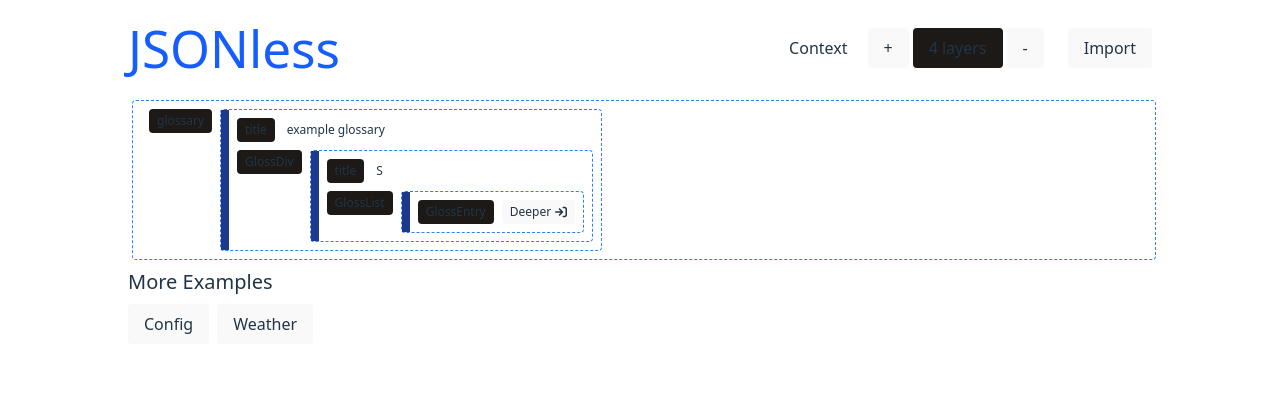
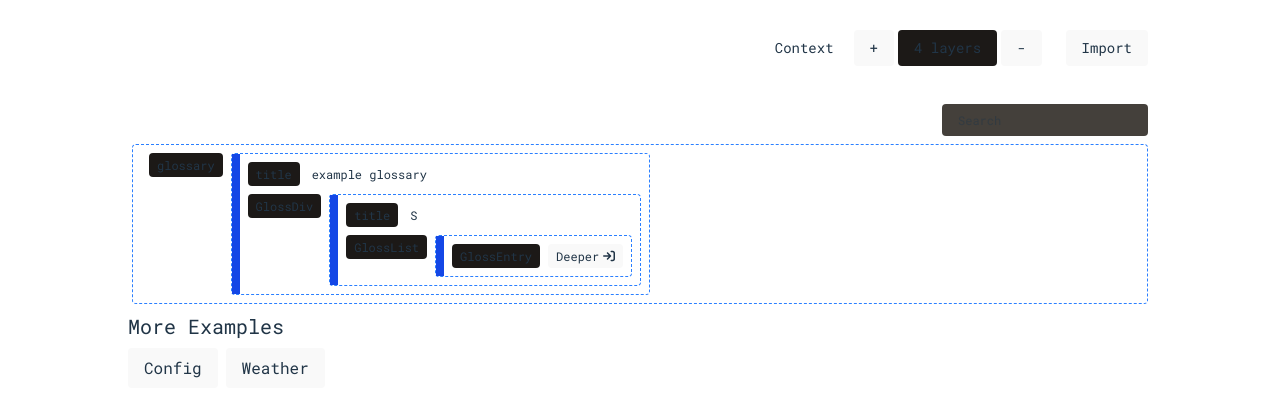
Before and after one commit to foopod/json-viewer, a React (Vite) app: page / in a window 1280 px wide. Shown: the top 416 px of the page. Built offline with nearby package versions, Linux system fonts and the light colour scheme.

Commit message:
add search functionality

```diff
--- a/index.html
+++ b/index.html
@@ -5,6 +5,9 @@
     <link rel="icon" type="image/svg+xml" href="/vite.svg" />
     <meta name="viewport" content="width=device-width, initial-scale=1.0" />
     <title>JSONless</title>
+    <link rel="preconnect" href="https://fonts.googleapis.com">
+    <link rel="preconnect" href="https://fonts.gstatic.com" crossorigin>
+    <link href="https://fonts.googleapis.com/css2?family=Roboto+Mono&display=swap" rel="stylesheet">
   </head>
   <body>
     <div id="root"></div>
--- a/src/App.tsx
+++ b/src/App.tsx
@@ -3,11 +3,9 @@
 import RenderedObject from './components/RenderedObject'
 import ImportDialog from './components/ImportDialog'
 import { config, weatherData } from './data/examples'
-import { PiArrowULeftUpFill } from 'react-icons/pi'
-
-type JsonValue = string | number | boolean | null | JsonObject | JsonArray;
-type JsonObject = { [key: string]: JsonValue };
-type JsonArray = JsonValue[];
+import { FaArrowTurnUp, FaChevronLeft, FaChevronRight } from 'react-icons/fa6'
+import { FaHome } from 'react-icons/fa'
+import { searchJsonPathsSimple, type JsonObject, type JsonValue } from './utilities/utilities'
 
 function App() {
   const [data, setData] = useState({})
@@ -15,6 +13,10 @@
   const [currentPath, setCurrentPath] = useState<string[]>([])
   const [isDialogOpen, setDialogOpen] = useState(false)
   const [visibleLayers, setVisibleLayers] = useState(4)
+
+  const [search, setSearch] = useState("")
+  const [searchResults, setSearchResults] = useState<string[][]>([])
+  const [searchResultIndex, setSearchResultsIndex] = useState(0)
 
   useEffect(() => {
     const exampleData = {
@@ -52,6 +54,20 @@
     setVisibleData(getValueAtPath(data, currentPath))
   }, [currentPath])
 
+  useEffect(() => {
+    if (search.length > 1) {
+      onSearch(search)
+    } else {
+      setSearchResults([])
+    }
+  }, [search])
+
+  useEffect(() => {
+    if (searchResults.length > 0) {
+      setCurrentPath(searchResults[searchResultIndex])
+    }
+  }, [searchResults, searchResultIndex])
+
   const getValueAtPath = (obj: JsonValue, path: string[]): JsonValue => {
     let current = obj;
     for (const key of path) {
@@ -76,13 +92,13 @@
   }
 
   const popPath = () => {
-    if (currentPath){
+    if (currentPath) {
       setCurrentPath(currentPath.slice(0, -1))
     }
   }
 
   const delveDeeper = (path: string[], step: boolean = true) => {
-    if(step){
+    if (step) {
       const next = path[0]
       setCurrentPath([...currentPath, next])
     } else {
@@ -91,16 +107,23 @@
   }
 
   const jumpToPath = (index: number) => {
-    const newPath = currentPath.slice(0, index+1)
+    const newPath = currentPath.slice(0, index + 1)
     setCurrentPath(newPath)
+  }
+
+
+
+  const onSearch = (text: string) => {
+    const results = searchJsonPathsSimple(data, text, false)
+    setSearchResults(results)
   }
 
   return (
     <>
       <div className='max-w-5xl mx-auto'>
-        <div className='flex justify-between items-center'>
-          <h1 className='my-5'><a className='text-blue-600 transition-colors duration-300 cursor-pointer hover:text-blue-500' href='/'>JSONless</a></h1>
-          <div className='flex gap-1'>
+        <div className='flex justify-between items-center mx-1'>
+          <h1 className='my-5'><a className='text-white transition-colors duration-300 cursor-pointer hover:text-blue-500' href='/'>JSONless</a></h1>
+          <div className='flex gap-1 text-sm'>
             <div className='py-2 px-4'>Context</div>
             <button onClick={() => { setVisibleLayers(p => p + 1) }} className='py-2 px-4 bg-stone-900 rounded-sm hover:bg-blue-700 transition-colors duration-300 cursor-pointer'>
               +
@@ -119,18 +142,24 @@
         </div>
         <ImportDialog isOpen={isDialogOpen} onUpload={onJSONLoad} onClose={() => { setDialogOpen(false) }} />
         <div className='text-xs'>
+          <div className='flex justify-between m-1 my-2'>
             <div className='flex'>
               {currentPath.length > 0 &&
                 <>
+                  <div className='flex gap-1'>
+                    <button onClick={() => { jumpToPath(-1) }} className='py-2 px-4 bg-stone-900 rounded-sm hover:bg-blue-700 transition-colors duration-300 cursor-pointer'>
+                      <FaHome size={"1.5em"} />
+                    </button>
                     <button onClick={popPath} className='py-2 px-4 bg-stone-900 rounded-sm hover:bg-blue-700 transition-colors duration-300 cursor-pointer'>
-                <PiArrowULeftUpFill size={"1.5em"} />
+                      <FaArrowTurnUp size={"1.5em"} />
                     </button>
-              <div className='text-lg mx-4'>
+                  </div>
+                  <div className='flex items-center text-base mx-2'>
                     {
                       currentPath.map((item, index) => {
                         return (
                           <span key={`${item}-${index}`}>
-                        <span> / </span><span onClick={() => {jumpToPath(index)}} className='hover:text-blue-400 hover:underline transition-colors duration-300 cursor-pointer'>{item}</span>
+                            <span className='mx-1'>/</span><span onClick={() => { jumpToPath(index) }} className='hover:text-blue-400 hover:underline transition-colors duration-300 cursor-pointer'>{item}</span>
                           </span >
                         )
                       })
@@ -139,16 +168,61 @@
                 </>
               }
             </div>
-          <RenderedObject item={visibleData} layersLeft={visibleLayers} path={[]} delve={delveDeeper}/>
+            <div className="relative">
+              <input
+                type='text'
+                className='py-2 px-4 pr-10 bg-stone-700 rounded-sm w-full'
+                placeholder='Search'
+                value={search}
+                onChange={(e) => { setSearch(e.target.value) }}
+              />
+              {search && (
+                <button
+                  onClick={() => setSearch('')}
+                  className="absolute right-2 top-1/2 transform -translate-y-1/2 text-stone-400 hover:text-stone-200 transition-colors"
+                  type="button"
+                >
+                  ✕
+                </button>
+              )}
             </div>
+          </div>
+          {searchResults.length === 0 ?
             <div>
+              <RenderedObject item={visibleData} layersLeft={visibleLayers} path={[]} delve={delveDeeper} searchTerm={''} />
+            </div>
+            :
+            <div>
+              <div className='flex mx-1 gap-5 my-2'>
+                <h2 className='text-2xl'>Search Results</h2>
+                <div className='flex gap-1'>
+                  <button
+                    disabled={searchResultIndex === 0}
+                    onClick={() => { setSearchResultsIndex(prev => Math.max(prev - 1)) }}
+                    className='py-2 px-4 bg-stone-900 rounded-sm hover:bg-blue-700 disabled:bg-stone-900 disabled:opacity-50 disabled:cursor-default transition-colors duration-300 cursor-pointer'>
+                    <FaChevronLeft size={"1.5em"} />
+                  </button>
+                  <div className='py-2 px-4 bg-stone-900 rounded-sm'>{searchResultIndex + 1} / {searchResults.length}</div>
+                  <button
+                    disabled={searchResultIndex === (searchResults.length - 1)}
+                    onClick={() => { setSearchResultsIndex(prev => Math.min(prev + 1, searchResults.length - 1)) }}
+                    className='py-2 px-4 bg-stone-900 rounded-sm hover:bg-blue-700 disabled:bg-stone-900 disabled:opacity-50 disabled:cursor-default transition-colors duration-300 cursor-pointer'>
+                    <FaChevronRight size={"1.5em"} />
+                  </button>
+                </div>
+              </div>
+              <RenderedObject item={visibleData} layersLeft={visibleLayers} path={[]} delve={delveDeeper} searchTerm={search} />
+            </div>
+          }
+        </div>
+        <div className='min-h-50'>
           <h2 className='text-xl my-2'>More Examples</h2>
           <div className='flex gap-2'>
             <button onClick={() => { loadExample('config') }} className='py-2 px-4 bg-stone-900 rounded-sm hover:bg-blue-700 transition-colors duration-300 cursor-pointer'>Config</button>
             <button onClick={() => { loadExample('weather') }} className='py-2 px-4 bg-stone-900 rounded-sm hover:bg-blue-700 transition-colors duration-300 cursor-pointer'>Weather</button>
           </div>
         </div>
-      </div>
+      </div >
     </>
   )
 }
--- /dev/null
+++ b/src/components/Highlight.tsx
@@ -0,0 +1,43 @@
+import { useMemo } from "react";
+
+interface HighlightProps {
+  text: string;
+  searchTerm: string;
+  caseSensitive?: boolean;
+  className?: string;
+  highlightClassName?: string;
+}
+
+export const Highlight: React.FC<HighlightProps> = ({
+  text,
+  searchTerm,
+  caseSensitive = false,
+  className = "",
+  highlightClassName = "bg-yellow-200 text-yellow-900 rounded font-medium"
+}) => {
+  const highlightedText = useMemo(() => {
+    if (!searchTerm.trim()) {
+      return text;
+    }
+
+    console.log(text)
+
+    const flags = caseSensitive ? 'g' : 'gi';
+    const escapedTerm = searchTerm.replace(/[.*+?^${}()|[\]\\]/g, '\\$&');
+    const regex = new RegExp(`(${escapedTerm})`, flags);
+    const parts = text.split(regex);
+
+    return parts.map((part, index) => {
+      const isMatch = regex.test(part);
+      return isMatch ? (
+        <mark key={index} className={highlightClassName}>
+          {part}
+        </mark>
+      ) : (
+        part
+      );
+    });
+  }, [text, searchTerm, caseSensitive, highlightClassName]);
+
+  return <span className={className}>{highlightedText}</span>;
+};
--- a/src/components/ImportDialog.tsx
+++ b/src/components/ImportDialog.tsx
@@ -11,6 +11,7 @@
     const loadJSON = () => {
         if (validateJSON(text)){
             onUpload(text)
+            setText('')
         }
     }
 
--- a/src/components/RenderedObject.tsx
+++ b/src/components/RenderedObject.tsx
@@ -1,7 +1,8 @@
 import { useEffect, useState } from "react";
 import { FaArrowRightToBracket} from "react-icons/fa6";
+import { Highlight } from "./Highlight";
 
-function RenderedObject({ item, layersLeft, path, delve }: { item: any | any[], layersLeft: number, path: string[], delve: (path: string[], step: boolean) => void }) {
+function RenderedObject({ item, layersLeft, path, delve, searchTerm }: { item: any | any[], layersLeft: number, path: string[], delve: (path: string[], step: boolean) => void, searchTerm: string }) {
   const [isExpanded, setIsExpanded] = useState(layersLeft > 0)
 
   const valueType = typeof item;
@@ -25,21 +26,25 @@
     )
   }
 
+  if (item === null) {
+    return <span className="m-1 p-1 rounded-sm text-blue-300"><Highlight text={'null'} searchTerm={searchTerm}/></span>;
+  }
+
   if (['number', 'string'].includes(valueType)) {
     if (item === "") {
       item = '""'
     }
-    return <span className="m-1 p-1 rounded-sm" >{item}</span>;
+    return <span className={`m-1 p-1 rounded-sm ${valueType === "number" ? "text-green-200" : ''}`} ><Highlight text={item.toString()} searchTerm={searchTerm}/></span>;
   }
 
   if (valueType === 'boolean') {
-    return <span className="m-1 p-1 rounded-sm">{item ? 'true' : 'false'}</span>;
+    return <span className="m-1 p-1 rounded-sm text-amber-200"><Highlight text={item ? 'true' : 'false'} searchTerm={searchTerm}/></span>;
   }
 
   if (Array.isArray(item)) {
     return <ul className="m-1 p-1 rounded-sm border-l-3 border-blue-500" style={{ backgroundColor: "rgba(255, 255, 255, 0.05)" }}>
       {item.map((i, index) => {
-        return <li key={index}><RenderedObject item={i} layersLeft={layersLeft - 1} path={[...path, index.toString()]} delve={delve} /></li>
+        return <li key={index}><RenderedObject item={i} layersLeft={layersLeft - 1} path={[...path, index.toString()]} delve={delve} searchTerm={searchTerm}/></li>
       })}
     </ul>
   }
@@ -47,8 +52,8 @@
   if (valueType === 'object' && item !== null) {
     return (
       <>
-        <div className="flex m-1 rounded-sm border-1 border-dashed w-full border-blue-500" style={{ backgroundColor: "rgba(255, 255, 255, 0.05)"}}>
-          <div className="h-full w-2 bg-blue-900 transition-all duration-300 hover:w-4 cursor-pointer" onClick={() => { delve(path, false) }}></div>
+        <div className="flex m-1 rounded-sm border-1 border-dashed border-blue-500" style={{ backgroundColor: "rgba(255, 255, 255, 0.05)"}}>
+          <div className="h-full w-2 bg-blue-700 transition-all duration-300 hover:w-4 cursor-pointer" onClick={() => { delve(path, false) }}></div>
           <div className="flex flex-col p-1">
             {Object.entries(item).map(([key, value]) => {
               if (key === "") {
@@ -56,8 +61,8 @@
               }
               return (
                 <div className="flex" key={key}>
-                  <span className="m-1 px-2 py-1 rounded-sm h-fit rounded-sm bg-stone-900" >{key}</span>
-                  <RenderedObject item={value} key={key} layersLeft={layersLeft - 1} path={[...path, key]} delve={delve} />
+                  <span className="m-1 px-2 py-1 rounded-sm h-fit rounded-sm bg-stone-900" ><Highlight text={key} searchTerm={searchTerm}/></span>
+                  <RenderedObject item={value} key={key} layersLeft={layersLeft - 1} path={[...path, key]} delve={delve} searchTerm={searchTerm}/>
                 </div>
               )
             })}
--- a/src/index.css
+++ b/src/index.css
@@ -1,7 +1,7 @@
 :root {
-  font-family: system-ui, Avenir, Helvetica, Arial, sans-serif;
+  /* font-family: system-ui, Avenir, Helvetica, Arial, sans-serif; */
   line-height: 1.5;
-  font-weight: 400;
+  /* font-weight: 400; */
 
   color-scheme: light dark;
   color: rgba(255, 255, 255, 0.87);
@@ -12,6 +12,10 @@
   text-rendering: optimizeLegibility;
   -webkit-font-smoothing: antialiased;
   -moz-osx-font-smoothing: grayscale;
+  font-family: "Roboto Mono", monospace;
+  font-optical-sizing: auto;
+  font-weight: 400;
+  font-style: normal;
 }
 
 body {
--- /dev/null
+++ b/src/utilities/utilities.ts
@@ -0,0 +1,104 @@
+export type JsonValue = string | number | boolean | null | JsonObject | JsonArray;
+export type JsonObject = { [key: string]: JsonValue };
+export type JsonArray = JsonValue[];
+
+export interface SearchResult {
+    path: string[];
+    matchType: 'key' | 'value';
+    matchedText: string;
+}
+
+
+export const searchJsonPaths = (
+    obj: JsonValue,
+    searchString: string,
+    caseSensitive: boolean = false
+): SearchResult[] => {
+    const results: SearchResult[] = [];
+    const search = caseSensitive ? searchString : searchString.toLowerCase();
+
+    function traverse(current: JsonValue, currentPath: string[]): void {
+        if (current === null || typeof current !== 'object') {
+            return;
+        }
+
+        if (Array.isArray(current)) {
+            // For arrays, check each element
+            current.forEach((item, index) => {
+                const itemPath = [...currentPath, String(index)];
+
+                // Check if the array element's value matches
+                if (item !== null && typeof item !== 'object') {
+                    const valueStr = caseSensitive ? String(item) : String(item).toLowerCase();
+                    if (valueStr.includes(search)) {
+                        results.push({
+                            path: currentPath, // Path to the array containing the match
+                            matchType: 'value',
+                            matchedText: String(item)
+                        });
+                    }
+                }
+
+                // Recursively search deeper
+                traverse(item, itemPath);
+            });
+        } else {
+            // For objects, check keys and direct values
+            const objectEntries = Object.entries(current as JsonObject);
+
+            objectEntries.forEach(([key, value]) => {
+                const keyPath = [...currentPath, key];
+
+                // Check if key matches
+                const keyStr = caseSensitive ? key : key.toLowerCase();
+                if (keyStr.includes(search)) {
+                    results.push({
+                        path: currentPath, // Path to the object containing the matching key
+                        matchType: 'key',
+                        matchedText: key
+                    });
+                }
+
+                // Check if direct value matches (only for primitive values)
+                if (value !== null && typeof value !== 'object') {
+                    const valueStr = caseSensitive ? String(value) : String(value).toLowerCase();
+                    if (valueStr.includes(search)) {
+                        results.push({
+                            path: currentPath, // Path to the object containing the matching value
+                            matchType: 'value',
+                            matchedText: String(value)
+                        });
+                    }
+                }
+
+                // Recursively search deeper
+                traverse(value, keyPath);
+            });
+        }
+    }
+
+    traverse(obj, []);
+    return results;
+}
+
+/**
+* Simplified version that returns just the paths as string arrays
+*/
+export const searchJsonPathsSimple = (
+    obj: JsonValue,
+    searchString: string,
+    caseSensitive: boolean = false
+): string[][] => {
+    const results = searchJsonPaths(obj, searchString, caseSensitive);
+    const uniquePaths = new Map<string, string[]>();
+
+    // Use path as string key to deduplicate, keep original array as value
+    results.forEach(result => {
+        const pathKey = result.path.join('.');
+        if (!uniquePaths.has(pathKey)) {
+            uniquePaths.set(pathKey, result.path);
+        }
+    });
+
+    return Array.from(uniquePaths.values());
+}
```
Lines whose indentation alone changed are shown as unchanged.
